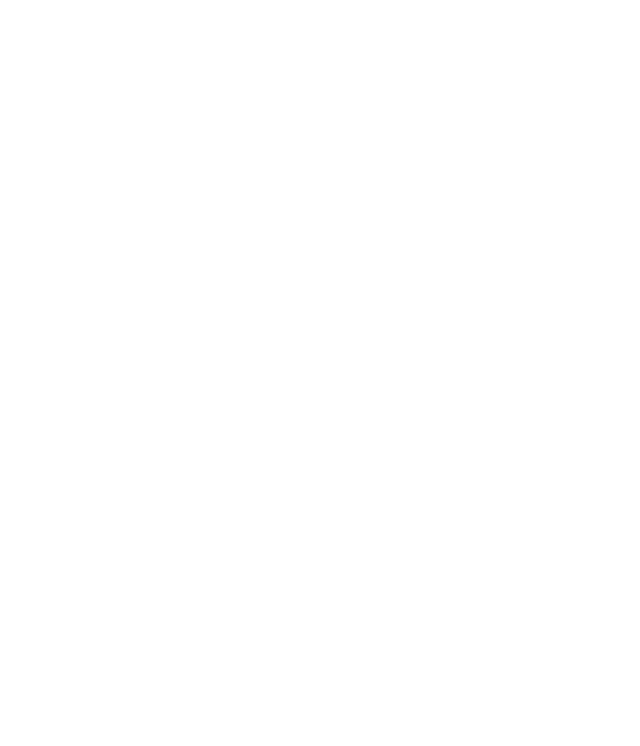
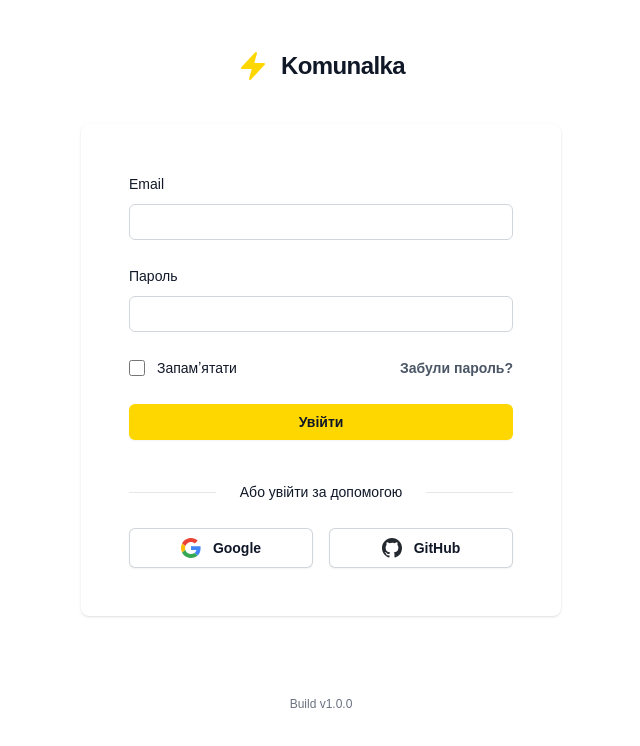
Before and after one commit to AratKruglik/komunalka-vue-app, a Vue app: page /login in a window 1280 px wide. Before the commit this address had no page. Shown: the top 746 px of the page, without its empty margins (319-959 px from the left). Built offline with nearby package versions, Linux system fonts and the light colour scheme; a web font is replaced by a local one.

Commit message:
Implement project branding and login page structure.
- Added project favicon and updated app title.
- Developed `LoginPage.vue` with form, logo, and social login options.
- Created reusable UI components: button, checkbox, and logo variations.
- Updated styles with primary color palette.

```diff
--- a/index.html
+++ b/index.html
@@ -2,11 +2,11 @@
 <html lang="en" class="h-full bg-white">
 <head>
     <meta charset="UTF-8"/>
-    <link rel="icon" type="image/svg+xml" href="/vite.svg"/>
+    <link rel="icon" type="image/svg+xml" href="/favicon.svg"/>
     <meta name="viewport" content="width=device-width, initial-scale=1.0"/>
     <link href="./src/style.css" rel="stylesheet">
     <link rel="stylesheet" href="https://rsms.me/inter/inter.css" />
-    <title>Vite + Vue</title>
+    <title>Komunalka</title>
 </head>
 <body class="h-full">
 <div id="app"></div>
--- a/src/App.vue
+++ b/src/App.vue
@@ -1,5 +1,12 @@
+<script setup>
+const version = 'v1.0.0'
+</script>
+
 <template>
   <main>
     <RouterView />
+    <div class="mt-8 text-center text-xs text-gray-500">
+      Build {{ version }}
+    </div>
   </main>
 </template>
--- /dev/null
+++ b/src/components/UI/buttons/PrimaryButton.vue
@@ -0,0 +1,15 @@
+<script setup>
+defineProps({
+  type: {
+    type: String,
+    default: 'button'
+  }
+})
+</script>
+
+<template>
+  <button :type="type"
+          class="flex w-full justify-center rounded-md bg-primary-500 px-3 py-1.5 text-sm/6 font-semibold text-gray-900 shadow-xs hover:bg-primary-400 focus-visible:outline-2 focus-visible:outline-offset-2 focus-visible:outline-primary-400">
+    <slot></slot>
+  </button>
+</template>
--- /dev/null
+++ b/src/components/UI/forms/Checkbox.vue
@@ -0,0 +1,34 @@
+<script setup>
+defineProps({
+  checked: {
+    type: Boolean,
+    default: false
+  },
+  disabled: {
+    type: Boolean,
+    default: false
+  },
+  name: {
+    type: String
+  },
+  value: {
+    type: String
+  },
+  id: {
+    type: String
+  }
+})
+</script>
+
+<template>
+  <div class="flex h-6 shrink-0 items-center">
+    <div class="group grid size-4 grid-cols-1">
+      <input :id="id" :name="name" type="checkbox" class="h-4 w-4 accent-primary-500 rounded border-gray-300 text-primary-500 focus:ring-primary-500">
+    </div>
+  </div>
+  <label :for="name" class="block text-sm/6 text-gray-900">{{ value }}</label>
+</template>
+
+<style scoped>
+
+</style>
--- /dev/null
+++ b/src/components/UI/logo/FaviconOnly.vue
@@ -0,0 +1,28 @@
+<script setup>
+defineProps({
+  size: {
+    type: String,
+    default: 'h-8'
+  },
+  color: {
+    type: String,
+    default: 'text-primary-500'
+  }
+})
+</script>
+
+<template>
+  <svg
+    xmlns="http://www.w3.org/2000/svg"
+    viewBox="0 0 24 24"
+    fill="currentColor"
+    class="w-auto"
+    :class="[size, color]"
+  >
+    <path
+      fillRule="evenodd"
+      d="M14.615 1.595a.75.75 0 0 1 .359.852L12.982 9.75h7.268a.75.75 0 0 1 .548 1.262l-10.5 11.25a.75.75 0 0 1-1.272-.71l1.992-7.302H3.75a.75.75 0 0 1-.548-1.262l10.5-11.25a.75.75 0 0 1 .913-.143Z"
+      clipRule="evenodd"
+    />
+  </svg>
+</template>
--- /dev/null
+++ b/src/components/UI/logo/FullLogo.vue
@@ -0,0 +1,25 @@
+<script setup>
+import FaviconOnly from './FaviconOnly.vue'
+
+defineProps({
+  textSize: {
+    type: String,
+    default: 'text-2xl/9'
+  },
+  iconSize: {
+    type: String,
+    default: 'h-8'
+  },
+  gap: {
+    type: String,
+    default: 'gap-3'
+  }
+})
+</script>
+
+<template>
+  <div class="flex items-center justify-center" :class="gap">
+    <FaviconOnly :size="iconSize" />
+    <h2 class="font-bold tracking-tight text-gray-900" :class="textSize">Komunalka</h2>
+  </div>
+</template>
--- /dev/null
+++ b/src/components/pages/LoginPage.vue
@@ -0,0 +1,89 @@
+<script setup>
+import FullLogo from '../UI/logo/FullLogo.vue'
+import PrimaryButton from "../UI/buttons/PrimaryButton.vue";
+import Checkbox from "../UI/forms/Checkbox.vue";
+</script>
+
+<template>
+  <main class="flex min-h-full flex-1 flex-col justify-center py-12 sm:px-6 lg:px-8">
+    <div class="sm:mx-auto sm:w-full sm:max-w-md">
+      <FullLogo/>
+    </div>
+
+    <div class="mt-10 sm:mx-auto sm:w-full sm:max-w-[480px]">
+      <div class="bg-white px-6 py-12 shadow-sm sm:rounded-lg sm:px-12">
+        <form class="space-y-6" action="#" method="POST">
+          <div>
+            <label for="email" class="block text-sm/6 font-medium text-gray-900">Email</label>
+            <div class="mt-2">
+              <input type="email" name="email" id="email" autocomplete="email" required=""
+                     class="block w-full rounded-md bg-white px-3 py-1.5 text-base text-gray-900 outline-1 -outline-offset-1 outline-gray-300 placeholder:text-gray-400 focus:outline-2 focus:-outline-offset-2 focus:outline-primary-500 sm:text-sm/6"/>
+            </div>
+          </div>
+
+          <div>
+            <label for="password" class="block text-sm/6 font-medium text-gray-900">Пароль</label>
+            <div class="mt-2">
+              <input type="password" name="password" id="password" autocomplete="current-password" required=""
+                     class="block w-full rounded-md bg-white px-3 py-1.5 text-base text-gray-900 outline-1 -outline-offset-1 outline-gray-300 placeholder:text-gray-400 focus:outline-2 focus:-outline-offset-2 focus:outline-primary-500 sm:text-sm/6"/>
+            </div>
+          </div>
+
+          <div class="flex items-center justify-between">
+            <div class="flex gap-3">
+              <Checkbox name="remember-me" id="remember-me" value="Запамʼятати"/>
+            </div>
+
+            <div class="text-sm/6">
+              <a href="#" class="font-semibold text-gray-600 hover:text-gray-500">Забули пароль?</a>
+            </div>
+          </div>
+
+          <PrimaryButton type="submit">Увійти</PrimaryButton>
+        </form>
+
+        <div>
+          <div class="relative mt-10">
+            <div class="absolute inset-0 flex items-center" aria-hidden="true">
+              <div class="w-full border-t border-gray-200"/>
+            </div>
+            <div class="relative flex justify-center text-sm/6 font-medium">
+              <span class="bg-white px-6 text-gray-900">Або увійти за допомогою</span>
+            </div>
+          </div>
+
+          <div class="mt-6 grid grid-cols-2 gap-4">
+            <a href="#"
+               class="flex w-full items-center justify-center gap-3 rounded-md bg-white px-3 py-2 text-sm font-semibold text-gray-900 shadow-xs ring-1 ring-gray-300 ring-inset hover:bg-gray-50 focus-visible:ring-transparent">
+              <svg class="h-5 w-5" aria-hidden="true" viewBox="0 0 24 24">
+                <path
+                    d="M12.0003 4.75C13.7703 4.75 15.3553 5.36002 16.6053 6.54998L20.0303 3.125C17.9502 1.19 15.2353 0 12.0003 0C7.31028 0 3.25527 2.69 1.28027 6.60998L5.27028 9.70498C6.21525 6.86002 8.87028 4.75 12.0003 4.75Z"
+                    fill="#EA4335"/>
+                <path
+                    d="M23.49 12.275C23.49 11.49 23.415 10.73 23.3 10H12V14.51H18.47C18.18 15.99 17.34 17.25 16.08 18.1L19.945 21.1C22.2 19.01 23.49 15.92 23.49 12.275Z"
+                    fill="#4285F4"/>
+                <path
+                    d="M5.26498 14.2949C5.02498 13.5699 4.88501 12.7999 4.88501 11.9999C4.88501 11.1999 5.01998 10.4299 5.26498 9.7049L1.275 6.60986C0.46 8.22986 0 10.0599 0 11.9999C0 13.9399 0.46 15.7699 1.28 17.3899L5.26498 14.2949Z"
+                    fill="#FBBC05"/>
+                <path
+                    d="M12.0004 24.0001C15.2404 24.0001 17.9654 22.935 19.9454 21.095L16.0804 18.095C15.0054 18.82 13.6204 19.245 12.0004 19.245C8.8704 19.245 6.21537 17.135 5.2654 14.29L1.27539 17.385C3.25539 21.31 7.3104 24.0001 12.0004 24.0001Z"
+                    fill="#34A853"/>
+              </svg>
+              <span class="text-sm/6 font-semibold">Google</span>
+            </a>
+
+            <a href="#"
+               class="flex w-full items-center justify-center gap-3 rounded-md bg-white px-3 py-2 text-sm font-semibold text-gray-900 shadow-xs ring-1 ring-gray-300 ring-inset hover:bg-gray-50 focus-visible:ring-transparent">
+              <svg class="size-5 fill-[#24292F]" aria-hidden="true" fill="currentColor" viewBox="0 0 20 20">
+                <path fill-rule="evenodd"
+                      d="M10 0C4.477 0 0 4.484 0 10.017c0 4.425 2.865 8.18 6.839 9.504.5.092.682-.217.682-.483 0-.237-.008-.868-.013-1.703-2.782.605-3.369-1.343-3.369-1.343-.454-1.158-1.11-1.466-1.11-1.466-.908-.62.069-.608.069-.608 1.003.07 1.531 1.032 1.531 1.032.892 1.53 2.341 1.088 2.91.832.092-.647.35-1.088.636-1.338-2.22-.253-4.555-1.113-4.555-4.951 0-1.093.39-1.988 1.029-2.688-.103-.253-.446-1.272.098-2.65 0 0 .84-.27 2.75 1.026A9.564 9.564 0 0110 4.844c.85.004 1.705.115 2.504.337 1.909-1.296 2.747-1.027 2.747-1.027.546 1.379.203 2.398.1 2.651.64.7 1.028 1.595 1.028 2.688 0 3.848-2.339 4.695-4.566 4.942.359.31.678.921.678 1.856 0 1.338-.012 2.419-.012 2.747 0 .268.18.58.688.482A10.019 10.019 0 0020 10.017C20 4.484 15.522 0 10 0z"
+                      clip-rule="evenodd"/>
+              </svg>
+              <span class="text-sm/6 font-semibold">GitHub</span>
+            </a>
+          </div>
+        </div>
+      </div>
+    </div>
+  </main>
+</template>
--- a/src/style.css
+++ b/src/style.css
@@ -2,4 +2,17 @@
 
 @theme {
     --font-sans: InterVariable, sans-serif;
+
+    /** Colors **/
+    --color-primary-50: #ffffff;
+    --color-primary-100: #fff7cc;
+    --color-primary-200: #ffef99;
+    --color-primary-300: #ffe766;
+    --color-primary-400: #ffdf33;
+    --color-primary-500: #ffd700;
+    --color-primary-600: #c5a600;
+    --color-primary-700: #8c7600;
+    --color-primary-800: #524500;
+    --color-primary-900: #191500;
+
 }
```
Also changed, not shown: src/router/router.js (+3 -4 lines), public/favicon.svg (added), 1 other file (tests, documents, lock files or other folders).
